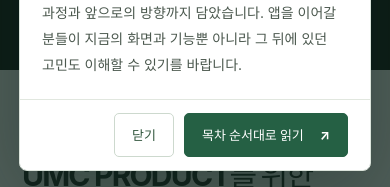
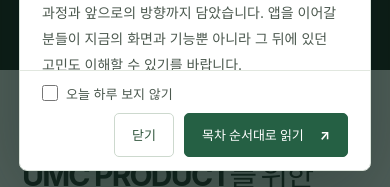
Before and after one commit to UMC-PRODUCT/umc-app-pm-handoff, a React (Vite) app: page / in a window 390 px wide. Shown: the part 657-844 px from the top of the page. Built offline with nearby package versions, Linux system fonts and the light colour scheme.

Commit message:
✨ [Feat] 인사 팝업 오늘 하루 숨기기 추가 (#16)

```diff
--- a/src/App.jsx
+++ b/src/App.jsx
@@ -15,6 +15,7 @@ export default function App() {
   })
   const animateOverview = useRef(true)
   const welcomeDialog = useRef(null)
+  const hideWelcomeToday = useRef(null)
 
   const openWelcome = () => {
     if (!welcomeDialog.current?.open) welcomeDialog.current?.showModal()
@@ -52,7 +53,7 @@ export default function App() {
 
   useEffect(() => {
     try {
-      if (window.localStorage.getItem('umc-handoff-welcome-seen')) return
+      if (Number(window.localStorage.getItem('umc-handoff-welcome-hidden-until')) > Date.now()) return
     } catch { /* Show the welcome message when storage is unavailable. */ }
     openWelcome()
   }, [])
@@ -126,7 +127,14 @@ export default function App() {
       </div>
 
       <dialog className="welcome-dialog" ref={welcomeDialog} aria-labelledby="welcome-title" onClose={() => {
-        try { window.localStorage.setItem('umc-handoff-welcome-seen', 'true') } catch { /* The dialog remains usable without storage. */ }
+        try {
+          if (hideWelcomeToday.current?.checked) {
+            const tomorrow = new Date()
+            tomorrow.setHours(24, 0, 0, 0)
+            window.localStorage.setItem('umc-handoff-welcome-hidden-until', String(tomorrow.getTime()))
+          }
+        } catch { /* The dialog remains usable without storage. */ }
+        hideWelcomeToday.current.checked = false
       }}>
         <div className="welcome-dialog-heading">
           <p>제옹의 인사</p>
@@ -143,6 +151,7 @@ export default function App() {
           <p>저는 이제 모두를 위한 새로운 UMC macOS 앱을 기획하고 만들러 가보겠습니다.</p>
         </div>
         <div className="welcome-dialog-actions">
+          <label><input type="checkbox" ref={hideWelcomeToday} /> 오늘 하루 보지 않기</label>
           <button type="button" onClick={() => welcomeDialog.current?.close()}>닫기</button>
           <a href="#chapter-01" onClick={() => welcomeDialog.current?.close()}>목차 순서대로 읽기 <span aria-hidden="true">↗</span></a>
         </div>
--- a/src/styles.css
+++ b/src/styles.css
@@ -228,7 +228,9 @@ main { min-height: calc(100vh - 116px); outline: none; }
 .welcome-dialog h2 { margin: 29px 32px 22px; font-size: clamp(25px, 4vw, 34px); line-height: 1.3; letter-spacing: -.055em; word-break: keep-all; }
 .welcome-dialog-body { padding: 0 32px 15px; }
 .welcome-dialog-body p { margin: 0 0 18px; color: #4b584e; font-size: 14px; line-height: 1.85; word-break: keep-all; }
-.welcome-dialog-actions { position: sticky; bottom: 0; display: flex; justify-content: flex-end; gap: 10px; padding: 16px 32px; border-top: 1px solid #e1e7df; background: #fff; }
+.welcome-dialog-actions { position: sticky; bottom: 0; display: flex; flex-wrap: wrap; justify-content: flex-end; align-items: center; gap: 10px; padding: 16px 32px; border-top: 1px solid #e1e7df; background: #fff; }
+.welcome-dialog-actions label { display: inline-flex; align-items: center; gap: 8px; margin-right: auto; color: #4b584e; font-size: 13px; cursor: pointer; }
+.welcome-dialog-actions input { width: 16px; height: 16px; margin: 0; accent-color: #256044; }
 .welcome-dialog-actions button, .welcome-dialog-actions a { display: inline-flex; align-items: center; justify-content: center; gap: 16px; min-height: 44px; padding: 0 17px; border: 1px solid #cdd9ce; border-radius: 5px; background: #fff; color: #31563d; font: inherit; font-size: 13px; font-weight: 700; text-decoration: none; cursor: pointer; }
 .welcome-dialog-actions a { border-color: #256044; background: #256044; color: #fff; }
 .welcome-dialog-actions button:hover { background: #f0f5ef; }
@@ -286,6 +288,7 @@ main { min-height: calc(100vh - 116px); outline: none; }
   .welcome-dialog h2 { margin: 25px 22px 19px; }
   .welcome-dialog-body { padding: 0 22px 5px; }
   .welcome-dialog-actions { padding: 13px 22px; }
+  .welcome-dialog-actions label { flex-basis: 100%; }
 }
 @container (max-width: 420px) {
   .growth-stage { height: 262px; }
```
Also changed, not shown: 1 other file (tests, documents, lock files or other folders).
